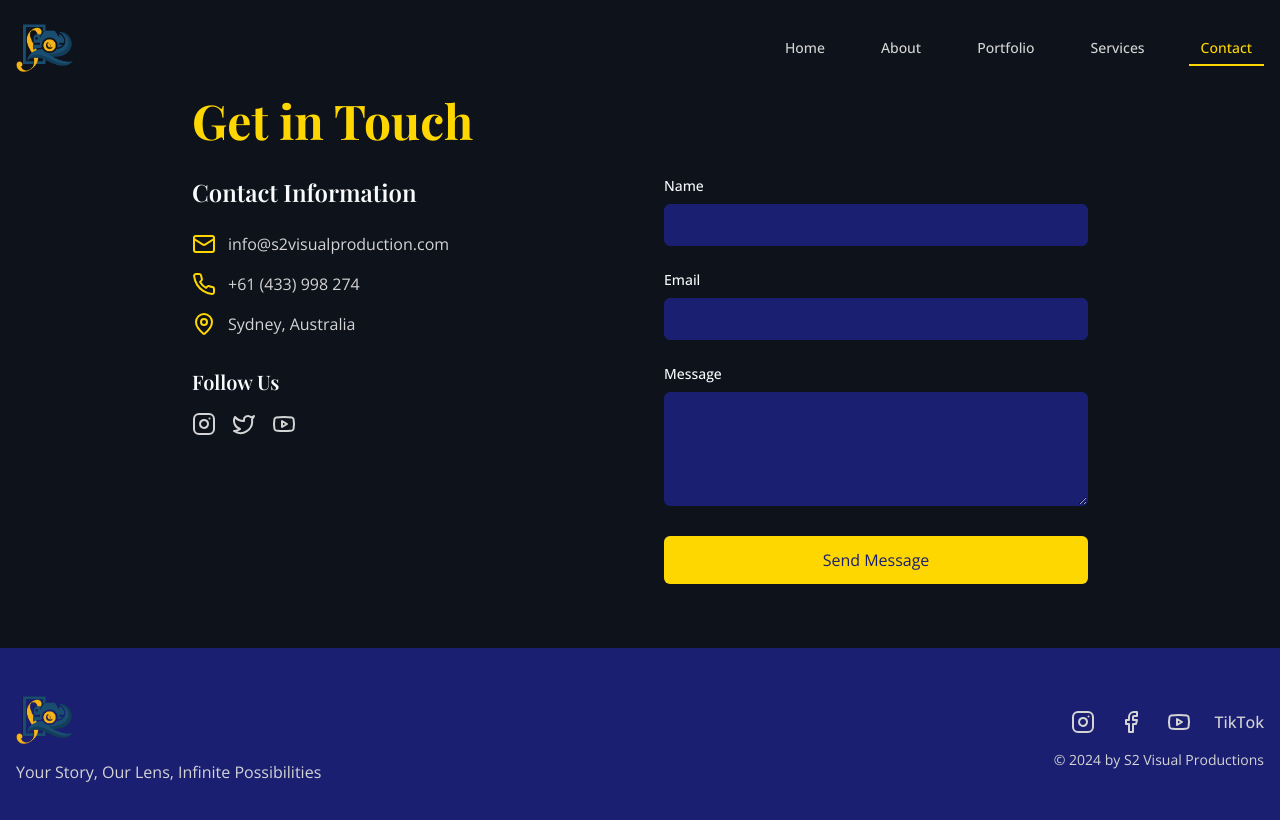
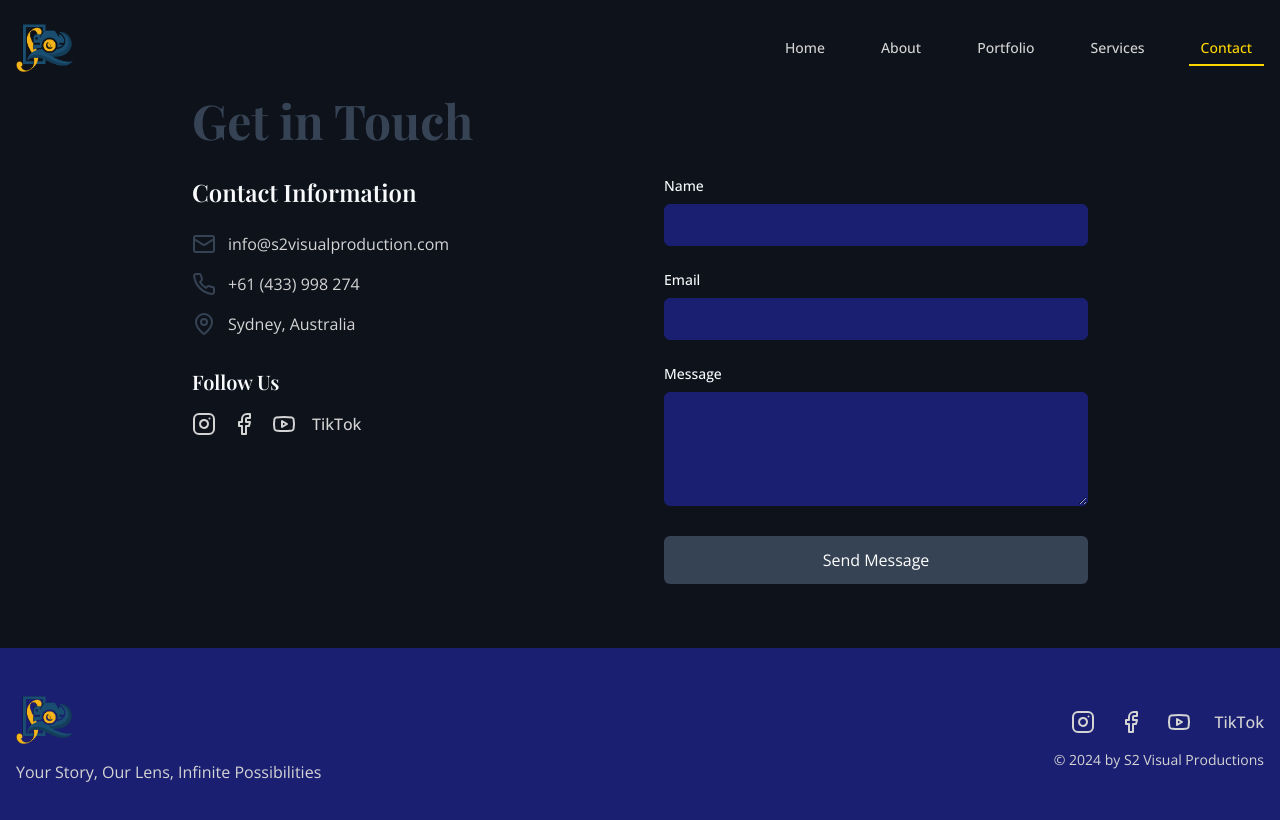
Before and after one commit to jacksonikpe/visual-journey-express, a React (Vite) app: page /contact in a window 1280 px wide. Shown: the top 820 px of the page. Built offline with nearby package versions, Linux system fonts and the light colour scheme.

Commit message:
Update contact page links and colors
Implemented the social media links in the "Follow Us" section of the contact page. Changed the blue color from #1A1F71 to #364354 for better visibility.
[skip gpt_engineer]

```diff
--- a/src/pages/Contact.tsx
+++ b/src/pages/Contact.tsx
@@ -1,5 +1,5 @@
 import { motion } from "framer-motion";
-import { Mail, Phone, MapPin, Instagram, Twitter, Youtube } from "lucide-react";
+import { Mail, Phone, MapPin, Instagram, Facebook, Youtube } from "lucide-react";
 import Navbar from "../components/Navbar";
 import Footer from "../components/Footer";
 
@@ -19,7 +19,7 @@ const Contact = () => {
           transition={{ duration: 0.5 }}
           className="max-w-4xl mx-auto"
         >
-          <h1 className="text-4xl md:text-5xl font-bold mb-8 text-primary">
+          <h1 className="text-4xl md:text-5xl font-bold mb-8 text-[#364354]">
             Get in Touch
           </h1>
 
@@ -31,19 +31,19 @@ const Contact = () => {
               </h2>
               <div className="space-y-4">
                 <div className="flex items-center space-x-3">
-                  <Mail className="text-primary" />
+                  <Mail className="text-[#364354]" />
                   <span className="text-muted-foreground">
                     info@s2visualproduction.com
                   </span>
                 </div>
                 <div className="flex items-center space-x-3">
-                  <Phone className="text-primary" />
+                  <Phone className="text-[#364354]" />
                   <span className="text-muted-foreground">
                     +61 (433) 998 274
                   </span>
                 </div>
                 <div className="flex items-center space-x-3">
-                  <MapPin className="text-primary" />
+                  <MapPin className="text-[#364354]" />
                   <span className="text-muted-foreground">
                     Sydney, Australia
                   </span>
@@ -54,22 +54,36 @@ const Contact = () => {
                 <h3 className="text-xl font-semibold mb-4">Follow Us</h3>
                 <div className="flex space-x-4">
                   <a
-                    href="#"
-                    className="text-muted-foreground hover:text-primary transition-colors"
+                    href="https://www.instagram.com/s2visualproductions/profilecard/?igsh=MXBvZnoyeHR3N3hkbw=="
+                    className="text-muted-foreground hover:text-[#364354] transition-colors"
+                    target="_blank"
+                    rel="noopener noreferrer"
                   >
                     <Instagram size={24} />
                   </a>
                   <a
-                    href="#"
-                    className="text-muted-foreground hover:text-primary transition-colors"
+                    href="https://www.facebook.com/share/15TN46X83N/?mibextid=wwXIfr"
+                    className="text-muted-foreground hover:text-[#364354] transition-colors"
+                    target="_blank"
+                    rel="noopener noreferrer"
                   >
-                    <Twitter size={24} />
+                    <Facebook size={24} />
                   </a>
                   <a
-                    href="#"
-                    className="text-muted-foreground hover:text-primary transition-colors"
+                    href="https://youtube.com/@s2visualproduction?si=GxOu1ExFTWvtVahn"
+                    className="text-muted-foreground hover:text-[#364354] transition-colors"
+                    target="_blank"
+                    rel="noopener noreferrer"
                   >
                     <Youtube size={24} />
+                  </a>
+                  <a
+                    href="https://www.tiktok.com/@s2.visual.productions?_t=8sgqAd0Xyle&_r=1"
+                    className="text-muted-foreground hover:text-[#364354] transition-colors font-medium"
+                    target="_blank"
+                    rel="noopener noreferrer"
+                  >
+                    TikTok
                   </a>
                 </div>
               </div>
@@ -88,7 +102,7 @@ const Contact = () => {
                   <input
                     type="text"
                     id="name"
-                    className="w-full px-4 py-2 bg-secondary border border-secondary rounded-md focus:outline-none focus:ring-2 focus:ring-primary"
+                    className="w-full px-4 py-2 bg-secondary border border-secondary rounded-md focus:outline-none focus:ring-2 focus:ring-[#364354]"
                     required
                   />
                 </div>
@@ -102,7 +116,7 @@ const Contact = () => {
                   <input
                     type="email"
                     id="email"
-                    className="w-full px-4 py-2 bg-secondary border border-secondary rounded-md focus:outline-none focus:ring-2 focus:ring-primary"
+                    className="w-full px-4 py-2 bg-secondary border border-secondary rounded-md focus:outline-none focus:ring-2 focus:ring-[#364354]"
                     required
                   />
                 </div>
@@ -116,13 +130,13 @@ const Contact = () => {
                   <textarea
                     id="message"
                     rows={4}
-                    className="w-full px-4 py-2 bg-secondary border border-secondary rounded-md focus:outline-none focus:ring-2 focus:ring-primary"
+                    className="w-full px-4 py-2 bg-secondary border border-secondary rounded-md focus:outline-none focus:ring-2 focus:ring-[#364354]"
                     required
                   ></textarea>
                 </div>
                 <button
                   type="submit"
-                  className="w-full px-6 py-3 bg-primary text-primary-foreground rounded-md hover:bg-primary/90 transition-colors"
+                  className="w-full px-6 py-3 bg-[#364354] text-white rounded-md hover:bg-[#364354]/90 transition-colors"
                 >
                   Send Message
                 </button>
```
